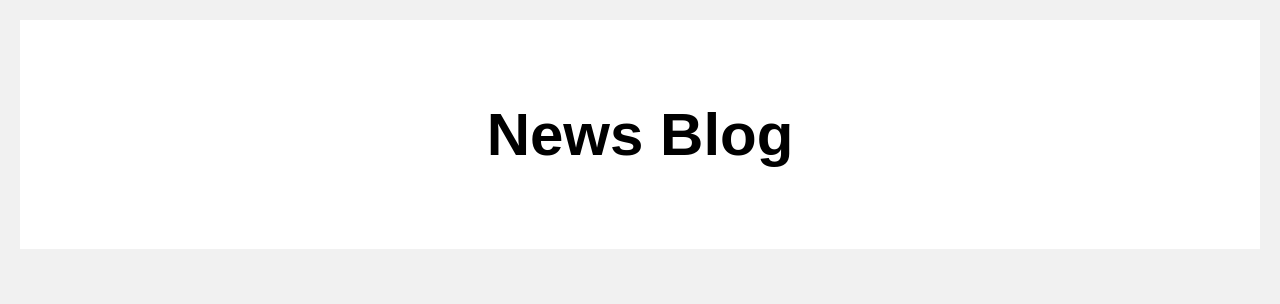
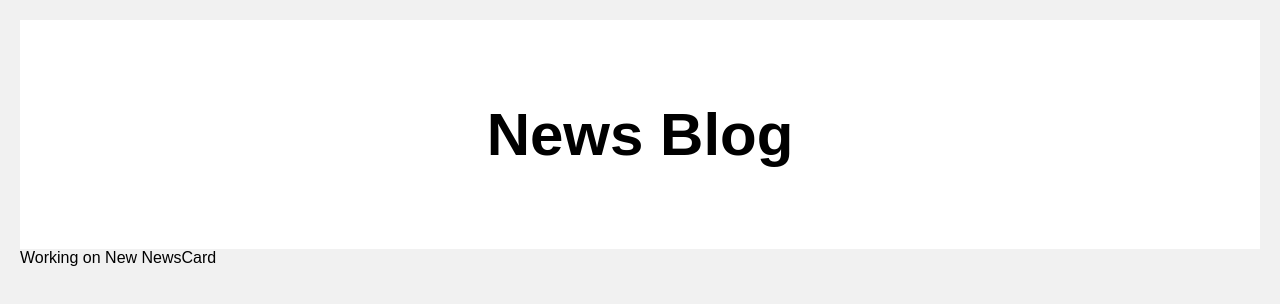
Before and after one commit to Dreezy305/Blog_app, a React (Create React App) app: page / in a window 1280 px wide. Shown: the top 304 px of the page. Built offline with nearby package versions, Linux system fonts and the light colour scheme.

Commit message:
working on news card

```diff
--- a/src/App.js
+++ b/src/App.js
@@ -1,4 +1,5 @@
 import "./App.css";
+import NewsCard from "./components/NewsCard";
 
 function App() {
   return (
@@ -6,6 +7,7 @@ function App() {
       <div className="header">
         <h2>News Blog</h2>
       </div>
+      <NewsCard />
     </div>
   );
 }
--- a/src/components/NewsCard.js
+++ b/src/components/NewsCard.js
@@ -1,7 +1,14 @@
 import React from "react";
+import "../App.css";
 
 function NewsCard() {
-  return <div></div>;
+  return (
+    <>
+      <div className="row">
+        <div>Working on New NewsCard</div>
+      </div>
+    </>
+  );
 }
 
 export default NewsCard;
```
